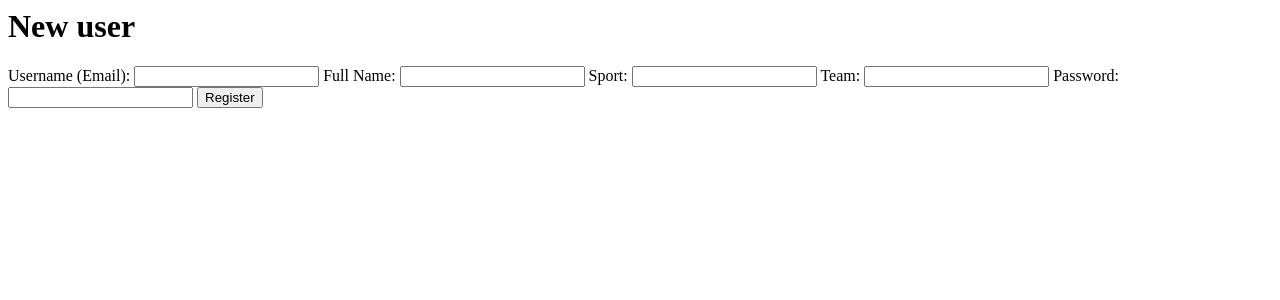
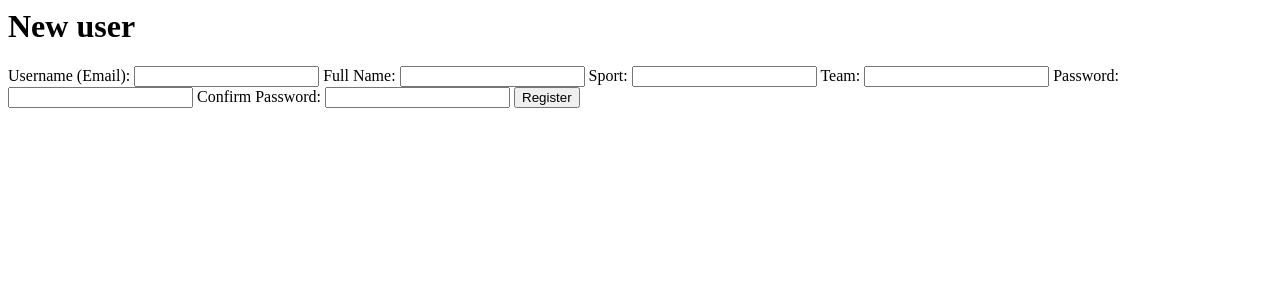
Before and after one commit to jayzstep/SportPerformanceTracker, a Flask app: page /register in a window 1280 px wide. Shown: the top 300 px of the page. Run offline with Flask 3, Linux system fonts and the light colour scheme; parts of the project's set-up code (start-up, migrations or seed data) failed here and were passed over.

Commit message:
Added password confirmation field to check for typos

```diff
--- a/routes.py
+++ b/routes.py
@@ -81,6 +81,9 @@ def logout():
 def new_user():
     username = request.form["username"]
     password = request.form["password"]
+    password2 = request.form["confirm_password"]
+    if password != password2:
+        return render_template("error.html", message="Passwords do not match")
     users.add_new_user(username, password, False)
     return redirect("/")
 
--- a/schema.sql
+++ b/schema.sql
@@ -51,4 +51,10 @@ INSERT INTO Questions (question_text, question_type, radio_low, radio_high, radi
 VALUES ('How would you rate your performance in todays training or game?', 'radio', 'Poor', 'Excellent', 10);
 
 INSERT INTO Questions (question_text, question_type, radio_low, radio_high, radio_scale)
+VALUES ('RPE for todays training:' , 'radio', null, null, 10);
+
+INSERT INTO Questions (question_text, question_type, radio_low, radio_high, radio_scale)
 VALUES ('Are you injured?', 'radio', 'No', 'Yes', 2);
+
+INSERT INTO Questions (question_text, question_type, radio_low, radio_high, radio_scale)
+VALUES ('Is it the first day of your menstrual cycle?', 'radio', 'No', 'Yes', 2);
--- a/templates/index.html
+++ b/templates/index.html
@@ -9,6 +9,7 @@
   <input type="text" name="username" />
   <p>Password</p>
   <input type="password" name="password" />
+  <input type="password" name="confirm_password" />
   <input type="submit" value="Login" />
   <a href="/register">Register</a>
 </form>
--- a/templates/register.html
+++ b/templates/register.html
@@ -15,5 +15,13 @@
   <label for="password">Password:</label>
   <input type="password" id="password" name="password" required />
 
+  <label for="confirm_password">Confirm Password:</label>
+  <input
+    type="password"
+    id="confirm_password"
+    name="confirm_password"
+    required
+  />
+
   <button type="submit">Register</button>
 </form>
```
